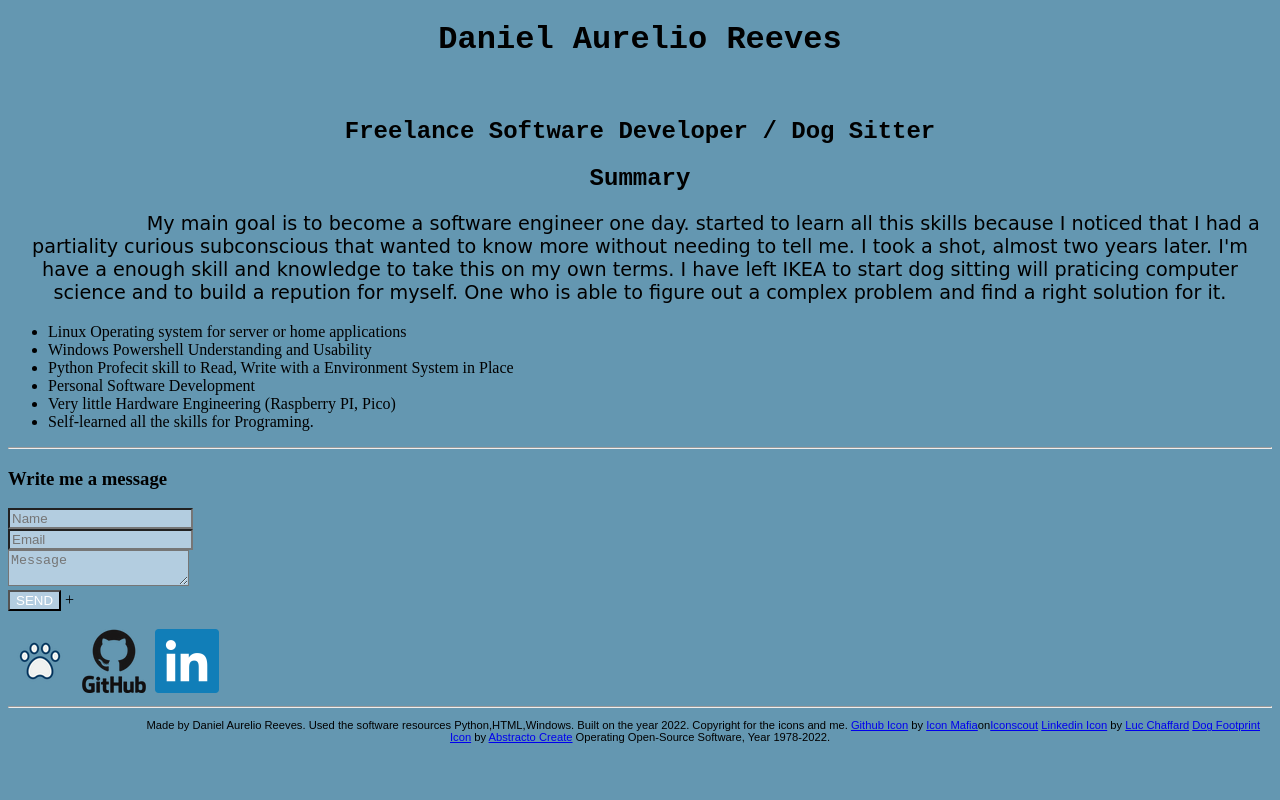
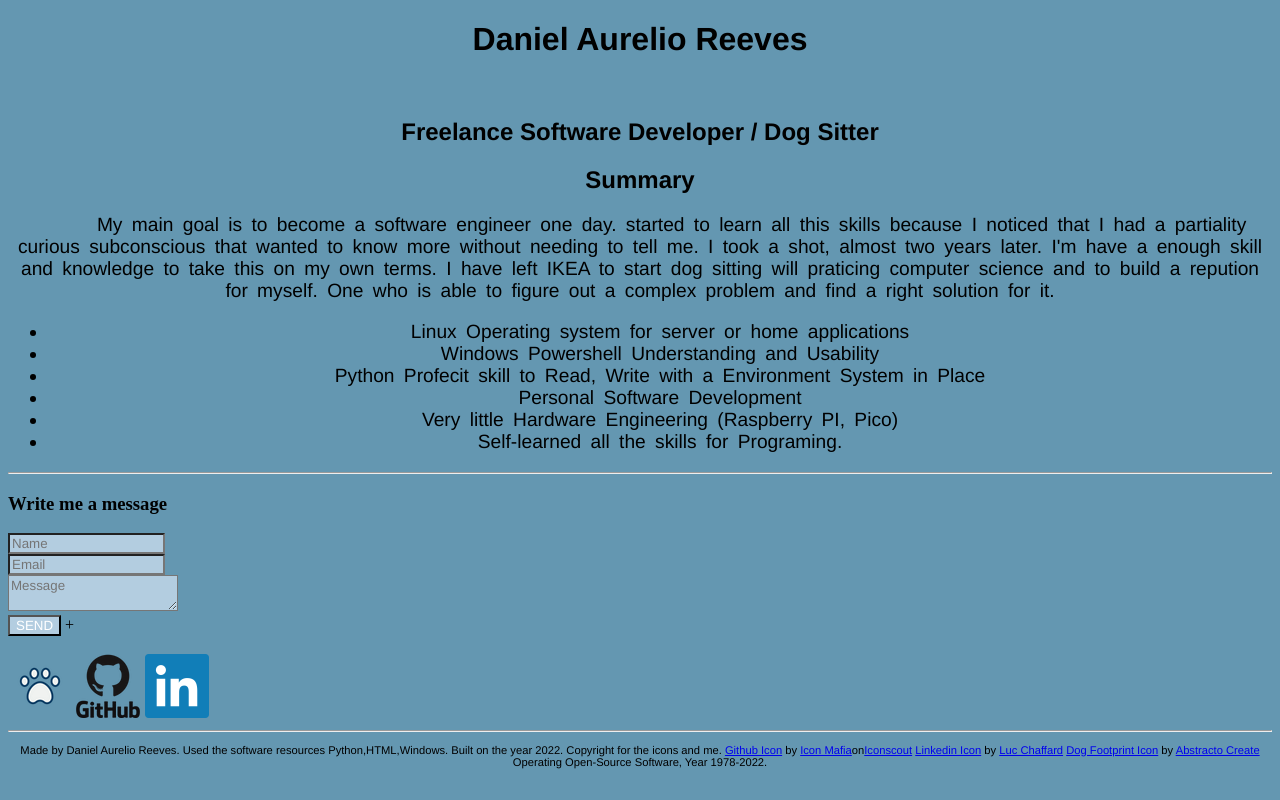
Before and after one commit to Reeves999/Resume-Website, a plain HTML site: page index.html in a window 1280 px wide. Drawn offline with Linux system fonts and the light colour scheme.

Commit message:
More Changes
<h2>Index file</h2>

* There is a class for (Summary Paragraph, Skills)
<h2>Style.CSS file</h2>

*I reorganized the style CSS with a more readable structure for the
classes and IDs.
*The font-Family Is more standardized
*There was a mistake/Text-space -line 23. I was trying to add space
between the words and I use wrong elements for that situation.

```diff
--- a/Style.CSS
+++ b/Style.CSS
@@ -1,57 +1,66 @@
-.ContactLinks {
-    font-size: 100%;
-    font-style: ;
-    font-display: block;
-    font-family: Courier New, Arial;
+.Main {
+    background-color: #6497b1;
 }
 header {
     text-align: center;
     font-weight: bold;
-    font-family: Courier New, Arial;
+    font-family: Helvetica, Courier New, Arial;
 }
 h2 {
     ;
     text-align: center;
     font-weight: bold;
-    font-family: Courier New, Arial;
+    font-family: Helvetica, Courier New, Arial;
 }
-p {
-    text-indent: 10%;
+p.Summary_Paragraph {
+    text-indent: 5%;
     text-align: center;
     font-size: 120%;
     text-rendering: optimizeLegibility;
-    text-space: 10%;
-    font-family: cursive, Arial;
+    word-spacing: 4px;
+    font-family: Helvetica, Courier New, Arial;
     font-style: normal;
     font-display: block;
     white-space:normal;
 }
-.Main {
-    background-color: #6497b1;
+ul.Skills {
+    text-align: center;
+    font-family: Helvetica, Courier New, Arial;
+    font-size: 120%;
+    word-spacing: 4px;
+    text-rendering: optimizeLegibility;
 }
 p.Footer{
     text-align: center;
     font-size: 70%;
-    font-family: Arial;
+    font-family: Helvetica, Courier New, Arial;
     font-style: normal;
     font-display: block;
     white-space:normal;
 }
 .Header_Contacts{
     font-size: 100%;
-    font-family: Courier;
+    font-family: Helvetica, Courier New, Arial;
     font-style: normal;
     font-display: block;
     white-space:normal;
+}
+.ContactLinks {
+    font-size: 100%;
+    font-style: ;
+    font-display: block;
+    font-family: Helvetica, Courier New, Arial;
 }
 input {
     color: white;
     background-color: #b3cde0;
     border: 1;
+    font-family: Helvetica, Courier New, Arial;
 }
 textarea.Message_box {
     color: white;
     background-color: #b3cde0;
     border: 1;
+    font-family: Helvetica, Courier New, Arial;
 }
 /* this a comment*/
--- a/index.html
+++ b/index.html
@@ -26,9 +26,9 @@
     <main>
         <section>
                 <h2 class="Summary">Summary</h2>
-                <p>My main goal is to become a software engineer one day. started to learn all this skills because I noticed that I had a partiality curious subconscious that wanted to know more without needing to tell me. I took a shot, almost two years later. I'm have a enough skill and knowledge to take this on my own terms. I have left IKEA to start dog sitting will praticing computer science and to build a repution for myself. One who is able to figure out a complex problem and find a right solution for it.
+                <p class="Summary_Paragraph">My main goal is to become a software engineer one day. started to learn all this skills because I noticed that I had a partiality curious subconscious that wanted to know more without needing to tell me. I took a shot, almost two years later. I'm have a enough skill and knowledge to take this on my own terms. I have left IKEA to start dog sitting will praticing computer science and to build a repution for myself. One who is able to figure out a complex problem and find a right solution for it.
                 </p>
-            <ul>
+            <ul class="Skills">
                 <li>Linux Operating system for server or home applications</li>
                 <li>Windows Powershell Understanding and Usability</li>
                 <li>Python Profecit skill to Read, Write with a Environment System in Place</li>
```
